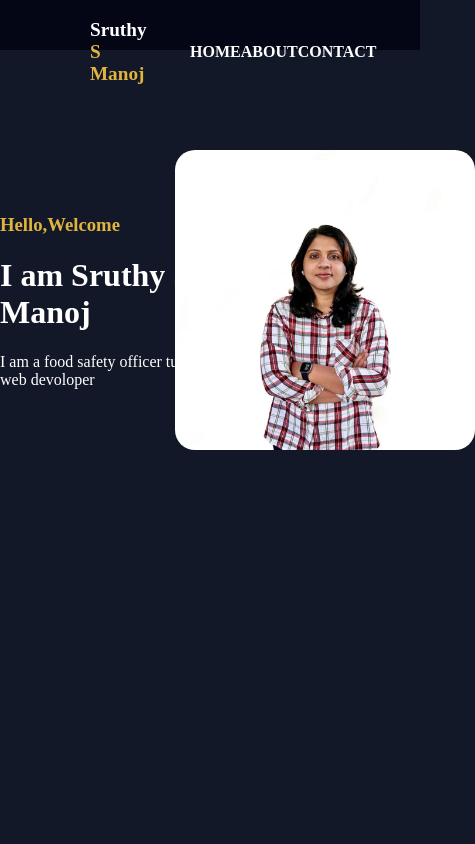
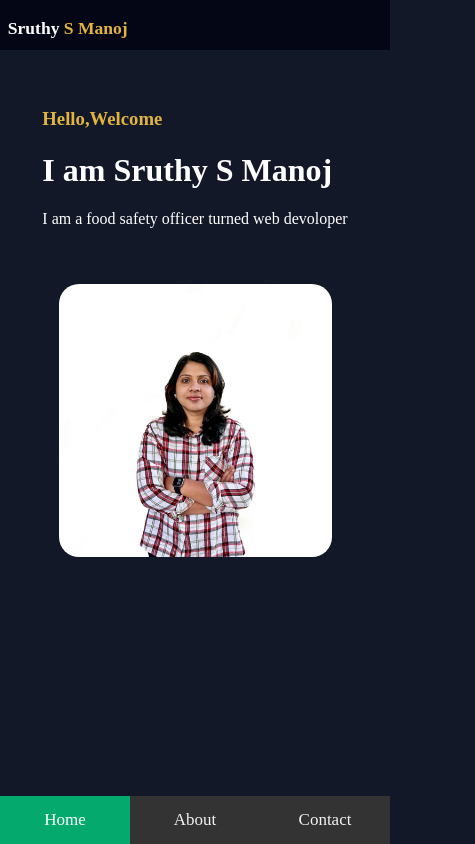
Before and after one commit to sruz123/sruz123.github.io, a plain HTML site: page index.html in a window 390 px wide. Shown: the whole page, 475 px wide, since content can reach past the window. Drawn offline with Linux system fonts and the light colour scheme.

Commit message:
make site responsive

```diff
--- a/default.css
+++ b/default.css
@@ -16,6 +16,7 @@ body {
     color: white;
     display: grid;
     grid-template-columns: 1fr 2fr;
+    max-width: 100%;
 }
 
 .headerLeft {
@@ -24,14 +25,25 @@ body {
     padding-left: 90px;
     font-weight: bolder;
     font-size: larger;
+    @media screen and (max-width:419px)
+    {
+     font-size: 4.5vw;
+    }
+    @media screen and (max-width:720px)
+    {
+     padding-left: 2vw;
+    }
 
 }
 .headerRight {
     grid-column-start:2;
-
     display:grid;
     align-items:center;
     grid-template-columns: repeat(5,1fr);
+    @media screen and (max-width:720px)
+    {
+     visibility: hidden;
+    }
 }
 
 .bodyContent {
@@ -39,7 +51,38 @@ body {
 
     color: white;
     display:grid;
-    grid-template-columns:55% 45%;
+    @media screen and (min-width:721px){
+        grid-template-columns:55% 45%;
+    }
+    @media screen and (max-width:720px){
+        grid-template-rows:60vw 40vw;
+    }
+
+
+}
+.bodyLeft {
+    @media screen and (min-width:721px){
+        grid-column-start:1;
+    }
+    @media screen and (max-width:720px){
+        grid-row-start:1;
+    }
+    /* display:grid; */
+    display: grid;
+    justify-content: center;
+    align-items: center;
+}
+.bodyRight {
+    @media screen and (min-width:721px){
+        height:500px;
+        grid-column-start:2;
+    }
+    @media screen and (max-width:720px){
+        grid-row-start:2;
+    }
+    display:grid;
+    align-items: center;
+    justify-content: center;
 
 }
 .linkItem {
@@ -61,26 +104,15 @@ body {
 .secName {
     color:#E0B43E;
 }
-.bodyLeft {
-    grid-column-start:1;
-    /* display:grid; */
-    display: grid;
-    grid-template-rows: ;
-    justify-content: center;
-    align-items: center;
+
+.hello {
+    color: #E0B43E;
+    @media screen and (max-width:320px){
+        text-align: center;
+
+    }
 
 
-
-}
-.bodyRight {
-    grid-column-start:2;
-    display:grid;
-    align-items: center;
-    justify-content: center;
-    height:500px;
-}
-.hello {
-    color: #E0B43E;
 }
 .name{
 }
@@ -88,4 +120,56 @@ body {
     height:300px;
     width:300px;
     border-radius:20px;
+    @media screen and (max-width:720px){
+        height:70vw;
+        width:70vw;
+    }
 }
+
+
+.navbar {
+    background-color: #333;
+    overflow: hidden;
+    position: fixed;
+    bottom: 0;
+    width: 100%;
+    display:grid;
+    grid-template-columns: 1fr 1fr 1fr;
+    @media screen and (min-width:721px){
+     visibility:hidden;
+    }
+  }
+
+  .navbar a {
+    float: left;
+    display: block;
+    color: #f2f2f2;
+    text-align: center;
+    padding: 14px 16px;
+    text-decoration: none;
+    font-size: 17px;
+  }
+
+  /* Change the color of links on hover */
+  .navbar a:hover {
+    background-color: #ddd;
+    color: black;
+  }
+
+  /* Add a color to the active/current link */
+  .navbar a.active {
+    background-color: #04AA6D;
+    color: white;
+  }
+  .name {
+    @media screen and (max-width:320px){
+        text-align: center;
+
+    }
+  }
+  .description {
+    @media screen and (max-width:320px){
+        text-align: center;
+
+    }
+  }
--- a/index.html
+++ b/index.html
@@ -4,6 +4,7 @@
 <head>
     <title>Sruthy S Manoj portfolio</title>
     <link href="./default.css" rel='stylesheet'>
+    <meta name ="viewport" content="width=device-width,initial-scale=1">
 </head>
 
 <body>
@@ -11,6 +12,7 @@
         <div class=header>
             <div class="headerLeft">
                 <p class='aboutText '>Sruthy <span class="secName">S Manoj</span></p>
+
             </div>
 
             <div class="headerRight">
@@ -25,7 +27,7 @@
                 <div class ="textContainer">
                 <h3 class="hello">Hello,Welcome</h3>
                 <h1 class="name">I am Sruthy S Manoj</h1>
-                <p>I am a food safety officer turned web devoloper</p>
+                <p class = 'description'>I am a food safety officer turned web devoloper</p>
                 </div>
             </div>
             <div class="bodyRight">
@@ -34,6 +36,11 @@
             </div>
         </div>
     </div>
+    <div class="navbar">
+        <a href="#home" class="active">Home</a>
+        <a href="#news">About</a>
+        <a href="#contact">Contact</a>
+      </div>
 </body>
 
 
```
Also changed, not shown: index - Copy.html (added, +9 -0 lines).
